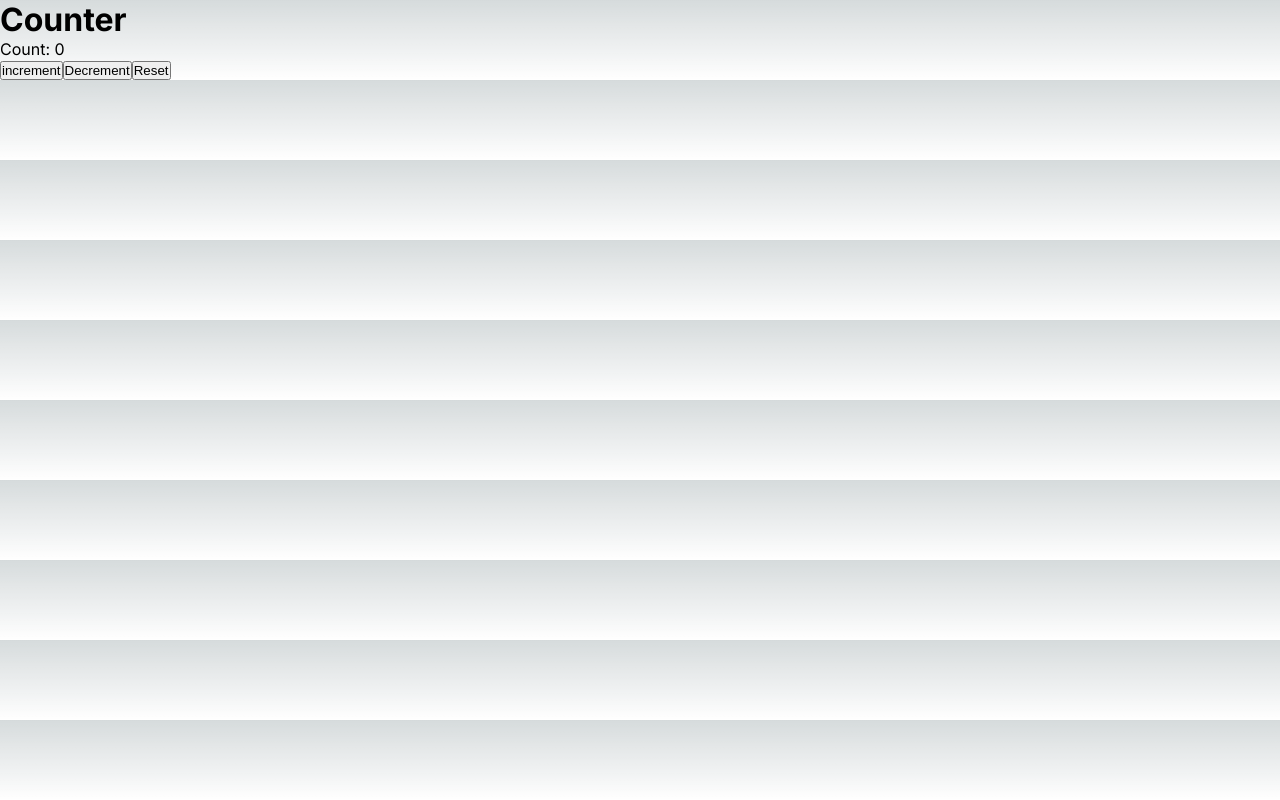
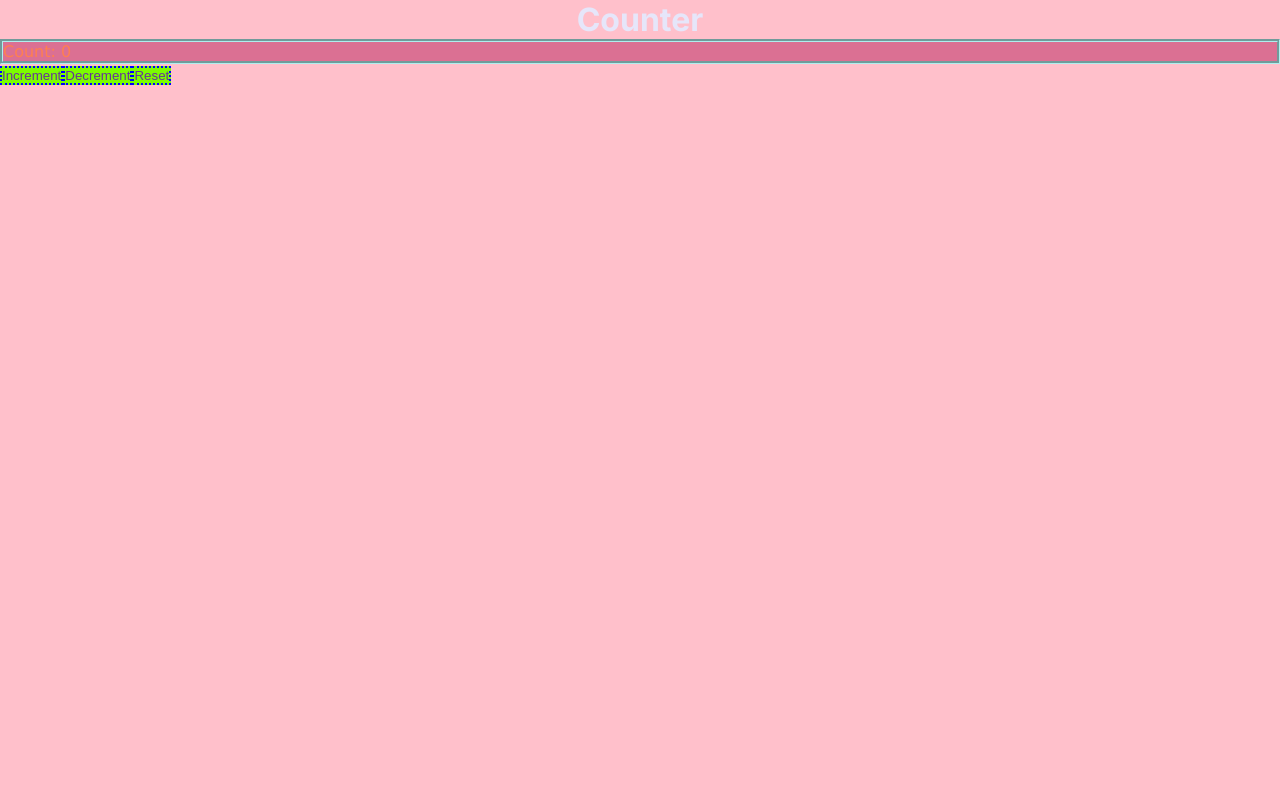
Before and after one commit to Sahalda/Counter-App, a Next.js app in the folder lena-counter-app/: page / in a window 1280 px wide. Built offline with nearby package versions, Linux system fonts and the light colour scheme.

Commit message:
syntax changes

```diff
--- a/lena-counter-app/app/components/counter.tsx
+++ b/lena-counter-app/app/components/counter.tsx
@@ -6,17 +6,38 @@ const counter = () => {
     const incrementCounter = () => {
         setCount(count + 1);
 
+};
+
+
+const decrementcounter = () => {
+    setCount(count - 1);
+};
+const reset = () =>{
+    setCount(0)
+};
+
+const countClass = () => {
+    if (count > 0)
+    {
+        return "greater-than-zero";
+    }
+    else
+    {
+        return "less-than-zero";
+    }
 }
     return (
 
 <div>
     <h1 className = "componentHeading">Counter</h1>
-    <p className = "countLabel">Count: {count}</p>
-    <button className = "Fancy Button" onClick={()=>incrementCounter()}>increment</button>
-    <button className="Fancy Button">Decrement</button>
-    <button className="Fancy Button">Reset</button>
+    <p className = {countClass()}>Count: {count}</p>
+    <button className = "fancybutton" onClick={()=>incrementCounter()}>Increment</button>
+    <button className="fancybutton" onClick={()=>decrementcounter()}>Decrement</button>
+    <button className="fancybutton" onClick={()=>reset()}>Reset</button>
 </div>
     )
 }
 
+
+
 export default counter;
--- a/lena-counter-app/app/globals.css
+++ b/lena-counter-app/app/globals.css
@@ -87,12 +87,8 @@ body {
 
 body {
   color: rgb(var(--foreground-rgb));
-  background: linear-gradient(
-      to bottom,
-      transparent,
-      rgb(var(--background-end-rgb))
-    )
-    rgb(var(--background-start-rgb));
+  background: pink;
+
 }
 
 a {
@@ -105,3 +101,27 @@ a {
     color-scheme: dark;
   }
 }
+.greater-than-zero{
+  background-color:khaki;
+  text-transform: initial;
+color: blueviolet;
+border-style: dashed;
+border-color: olivedrab;
+}
+.less-than-zero{
+  background-color:palevioletred;
+  font-family: 'Lucida Sans', 'Lucida Sans Regular', 'Lucida Grande', 'Lucida Sans Unicode', Geneva, Verdana, sans-serif;
+  color: coral;
+  border-style:groove;
+  border-color: paleturquoise;
+}
+.fancybutton{
+  background-color: lawngreen;
+  border-color: blue;
+  color:rebeccapurple;
+  border-style:dotted;
+}
+h1{
+  text-align:center;
+  color:lavender;
+}
```
